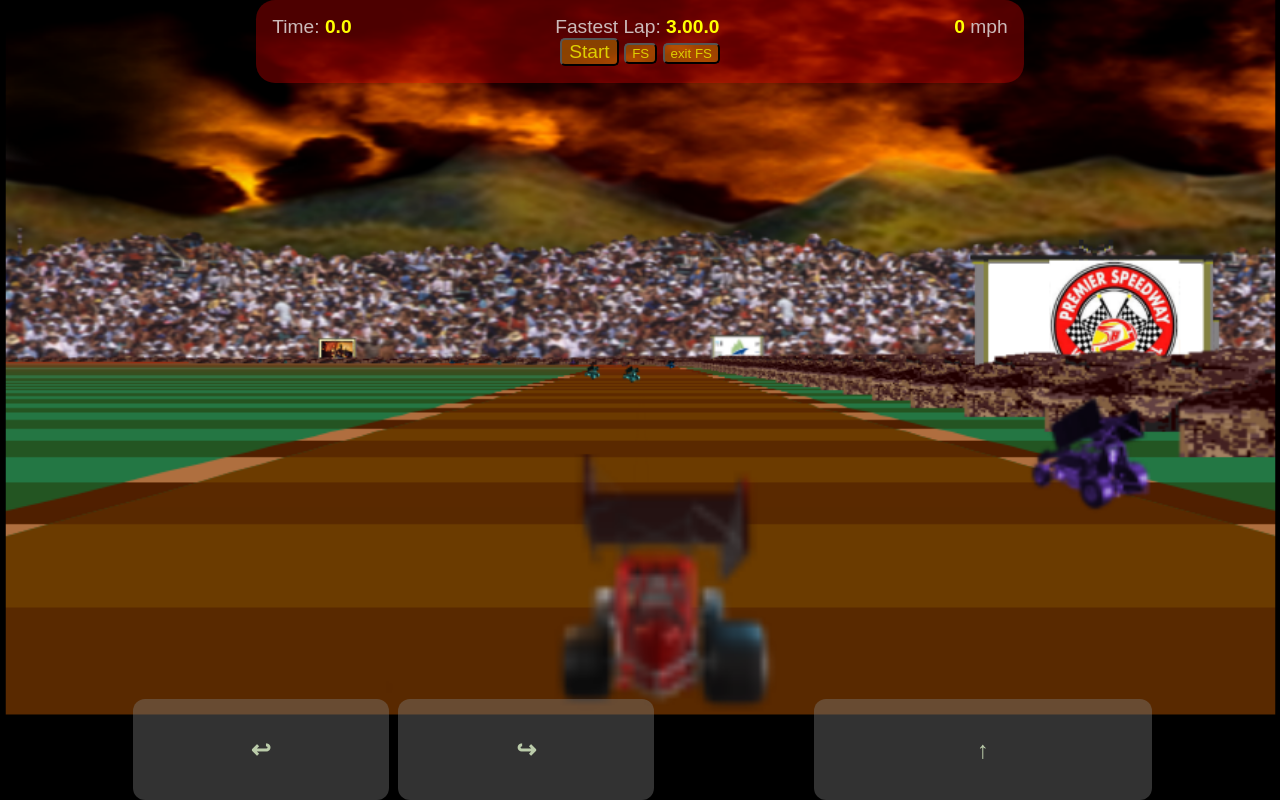
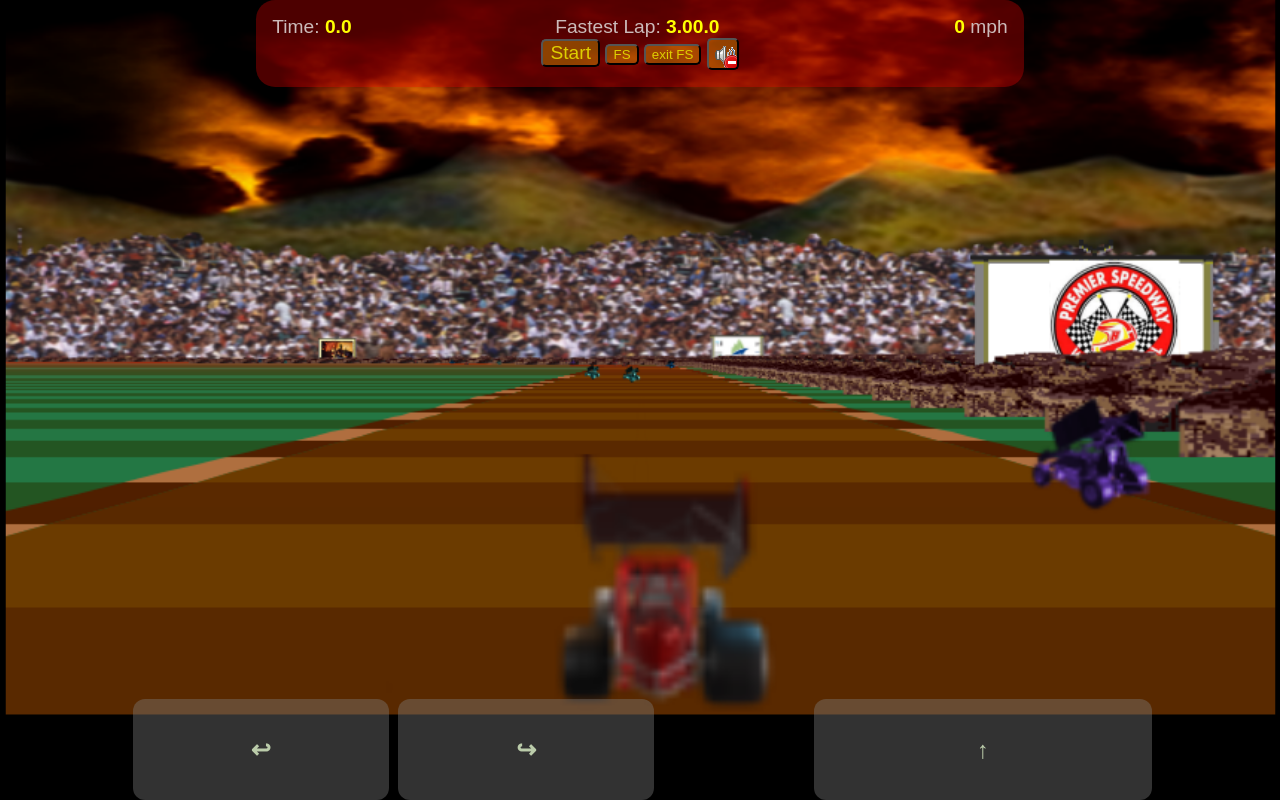
Before and after one commit to zyphersworld/scr, a plain HTML site: page index.html in a window 1280 px wide. Drawn offline with Linux system fonts and the light colour scheme; no server answers; animation ran at ten frames a second.

Commit message:
Add files via upload

```diff
--- a/index.html
+++ b/index.html
@@ -131,6 +131,7 @@ input#mute    { background-position:0px 0px; width: 32px; height: 32px; backgrou
       <input type="button" id="start" value="Start"  />
       <input type="button" id="fs" onclick="openFullscreen();" value="FS" />
 	  <input type="button" id="xfs" onclick="closeFullscreen();" value="exit FS" />
+	  <input type="button" id="mute" class="on" />
     </div>
 
  <div id="controls">
@@ -138,7 +139,7 @@ input#mute    { background-position:0px 0px; width: 32px; height: 32px; backgrou
 	<input type="button" id="touchStart" value="&#8593;" style="float:right;" >&nbsp;
 
 	<!--
-	<input type="button" id="mute" class="on" />
+
 
 	-->
 	<input type="button" id="touchLeft" value="&#8617;" style="float:left;">&nbsp;
```
